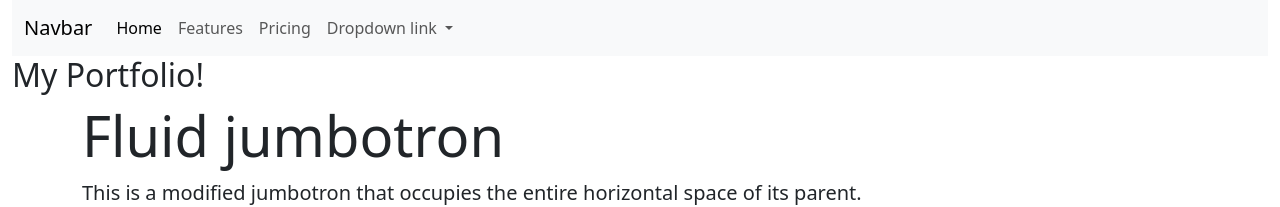
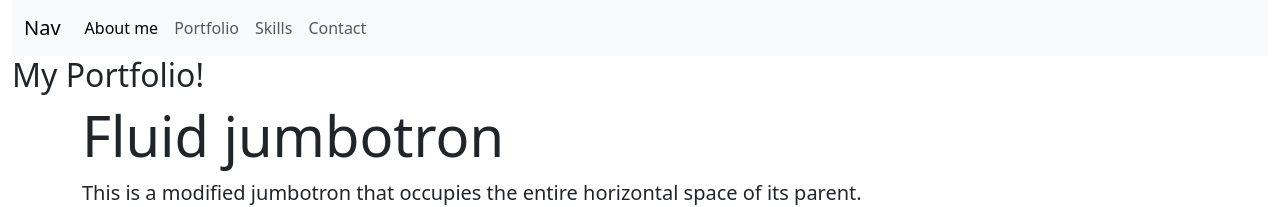
Before and after one commit to hpro97/Bootstrap-Portfolio, a plain HTML site: page index.html in a window 1280 px wide. Shown: the top 207 px of the page. Drawn offline with nearby package versions, Linux system fonts and the light colour scheme.

Commit message:
nav bar with working links

```diff
--- a/css/style.css
+++ b/css/style.css
@@ -55,17 +55,29 @@
 
   /* about me */
 
+  #aboutMe {
+
+  }
+
   .jumbotronSec {
 
   }
 
   /* portfolio */
 
+  #portfolio {
+
+  }
+
   .portfolioSec {
 
   }
 
   /* skills */
+
+  #skills {
+
+  }
 
   .skillsSec {
 
@@ -74,6 +86,10 @@
 
   /* footer // contact */
 
+  #contact {
+
+  }
+
   .contactSec {
 
   }
--- a/index.html
+++ b/index.html
@@ -16,30 +16,23 @@
     <section class="pageSection navSec">
         <nav class="navbar navbar-expand-lg bg-body-tertiary navBar">
             <div class="container-fluid">
-              <a class="navbar-brand" href="#">Navbar</a>
+              <a class="navbar-brand" href="#">Nav</a>
               <button class="navbar-toggler" type="button" data-bs-toggle="collapse" data-bs-target="#navbarNavDropdown" aria-controls="navbarNavDropdown" aria-expanded="false" aria-label="Toggle navigation">
                 <span class="navbar-toggler-icon"></span>
               </button>
               <div class="collapse navbar-collapse" id="navbarNavDropdown">
                 <ul class="navbar-nav">
                   <li class="nav-item">
-                    <a class="nav-link active" aria-current="page" href="#">Home</a>
+                    <a class="nav-link active" aria-current="page" href="#aboutMe">About me</a>
                   </li>
                   <li class="nav-item">
-                    <a class="nav-link" href="#">Features</a>
+                    <a class="nav-link" href="#portfolio">Portfolio</a>
                   </li>
                   <li class="nav-item">
-                    <a class="nav-link" href="#">Pricing</a>
+                    <a class="nav-link" href="#skills">Skills</a>
                   </li>
-                  <li class="nav-item dropdown">
-                    <a class="nav-link dropdown-toggle" href="#" role="button" data-bs-toggle="dropdown" aria-expanded="false">
-                      Dropdown link
-                    </a>
-                    <ul class="dropdown-menu">
-                      <li><a class="dropdown-item" href="#">Action</a></li>
-                      <li><a class="dropdown-item" href="#">Another action</a></li>
-                      <li><a class="dropdown-item" href="#">Something else here</a></li>
-                    </ul>
+                  <li class="nav-item">
+                    <a class="nav-link" href="#contact">Contact</a>
                   </li>
                 </ul>
               </div>
@@ -59,7 +52,7 @@
 
     <!-- about me -->
 
-    <section class="pageSection jumbotronSec">
+    <section class="pageSection jumbotronSec" id="aboutMe">
         <div class="jumbotron jumbotron-fluid">
             <div class="container">
               <h1 class="display-4">Fluid jumbotron</h1>
@@ -70,7 +63,7 @@
 
     <!-- portfolio -->
 
-    <section class="pageSection portfolioSec">
+    <section class="pageSection portfolioSec" id="portfolio">
 
         <div class="container text-center">
 
@@ -137,7 +130,7 @@
 
     <!-- skills -->
 
-    <section class="pageSection skillsSec">
+    <section class="pageSection skillsSec" id="skills">
 
         <div class="card mb-3" style="max-width: 100%;">
             <div class="row g-0">
@@ -158,7 +151,7 @@
 
     <!-- footer // contact -->
 
-    <section class="pageSection contactSec">
+    <section class="pageSection contactSec" id="contact">
 
         <div class="card">
             <div class="card-header">
```
